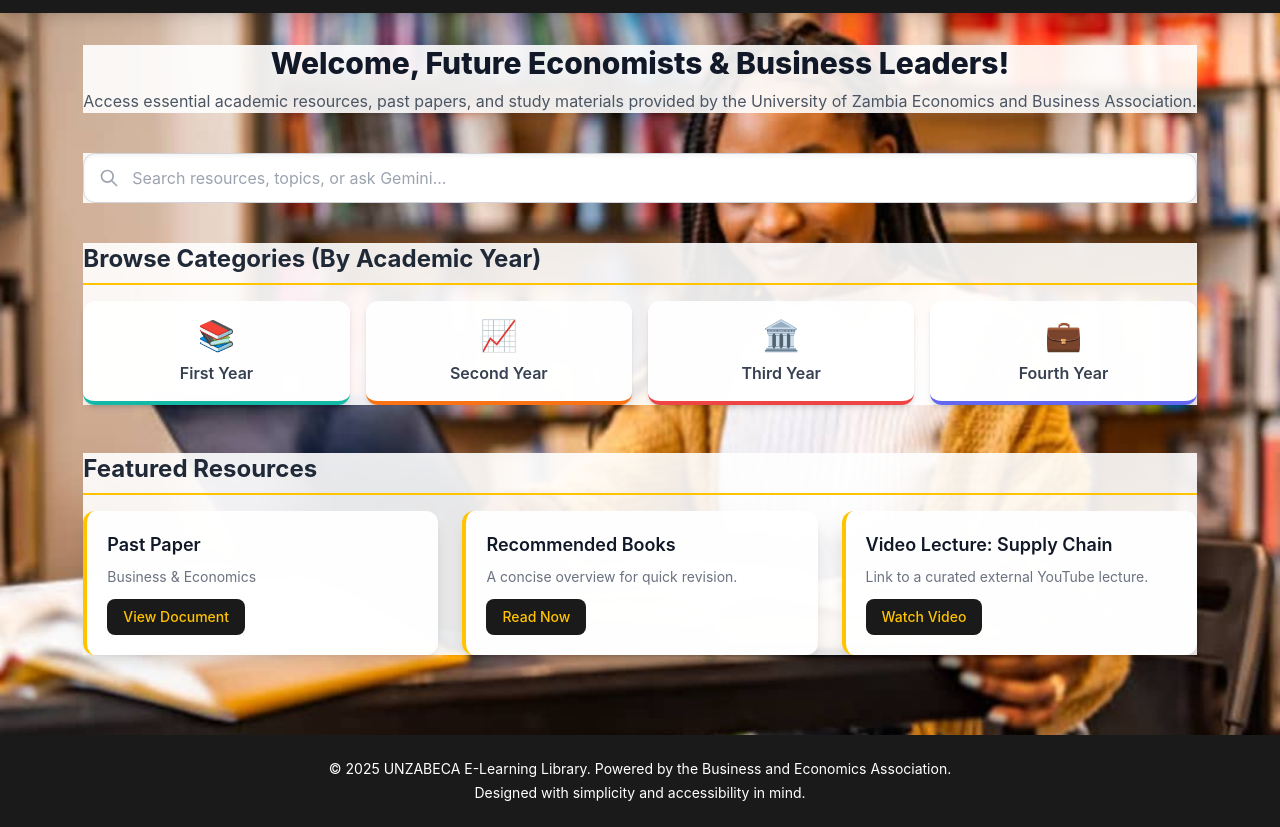
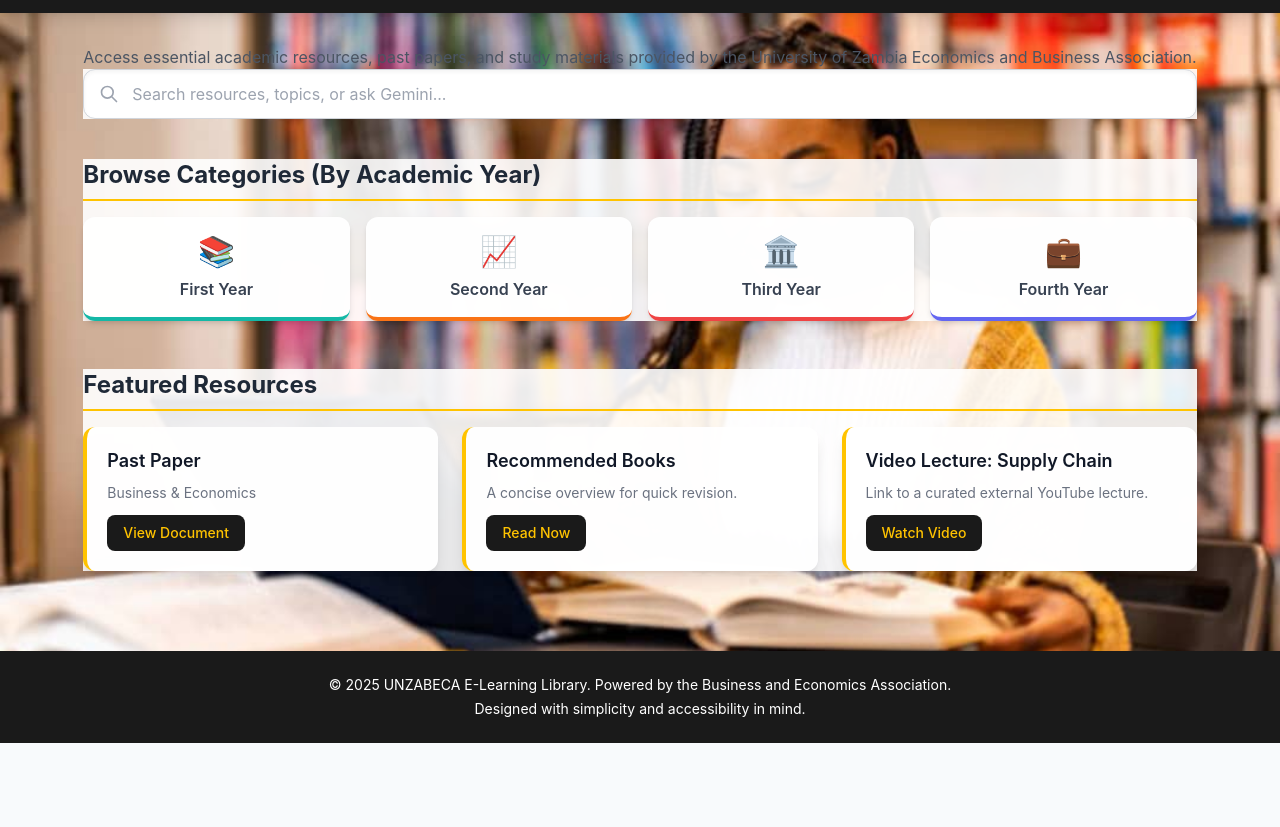
Before and after one commit to unzabeca/E-LEARNING-LIBRARY, a plain HTML site: page index.html in a window 1280 px wide. Shown: the part 59-886 px from the top of the page. After the commit the page ends 802 px from the top, so only its background shows below. Drawn offline with nearby package versions, Linux system fonts and the light colour scheme.

Commit message:
Update index.html

```diff
--- a/index.html
+++ b/index.html
@@ -58,11 +58,7 @@
 
     <main class="flex-grow max-w-7xl mx-auto px-4 sm:px-6 lg:px-8 py-8">
 
-        <section class="text-center mb-10">
-            <h2 class="text-3xl font-extrabold text-gray-900 mb-2">Welcome, Future Economists & Business Leaders!</h2>
-            <p class="text-gray-600">Access essential academic resources, past papers, and study materials provided by the University of Zambia Economics and Business Association.</p>
-        </section>
-
+       <p class="text-gray-600 **font-semibold**">Access essential academic resources, past papers, and study materials provided by the University of Zambia Economics and Business Association.</p>
 
    <section class="mb-10">
     <div class="relative">
```
